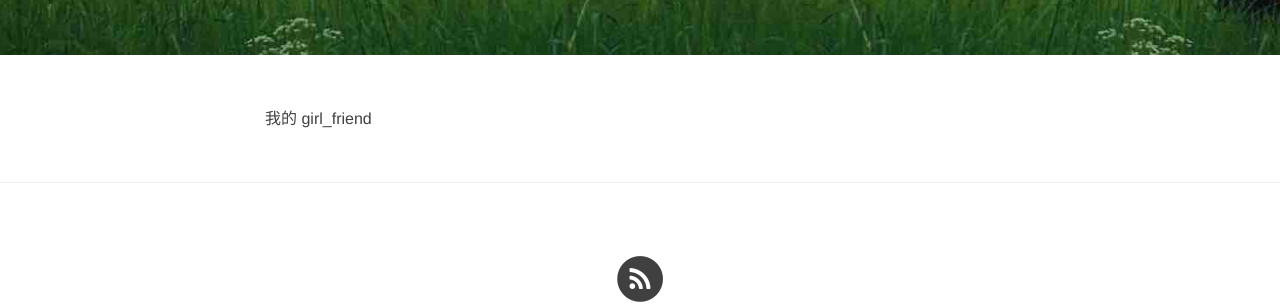
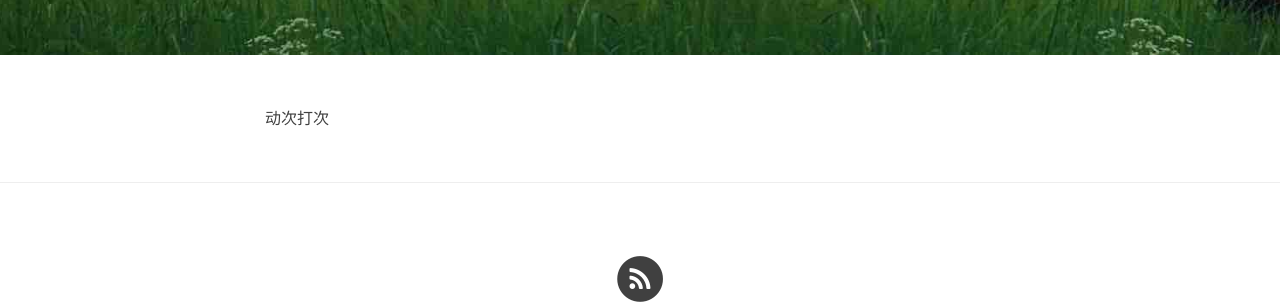
Before and after one commit to xiaojinggang/xiaojinggang, a Jekyll site: the page built from Travel.md, in a window 1280 px wide. Shown: the part 373-677 px from the top of the page. Built offline with Jekyll 4.4.1, drawn with Linux system fonts in a browser that asks for light colours; nearby versions of some CDN libraries.

Commit message:
Update Travel.md

```diff
--- a/Travel.md
+++ b/Travel.md
@@ -6,5 +6,4 @@ header-img: "img/plane2.jpg"
 ---
 
 
-
-我的 [girl_friend](http://1130804929.qzone.qq.com)
+[动次打次](http://user.qzone.qq.com/872080345)
```
